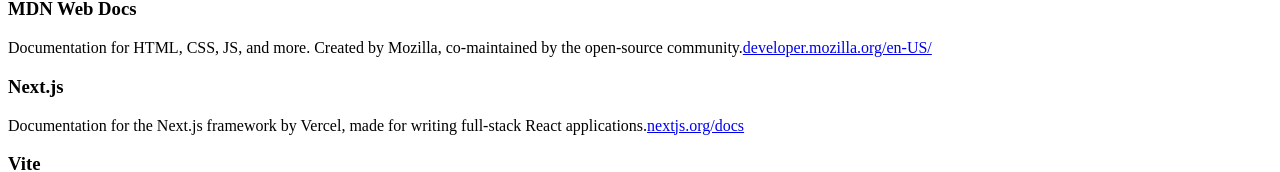
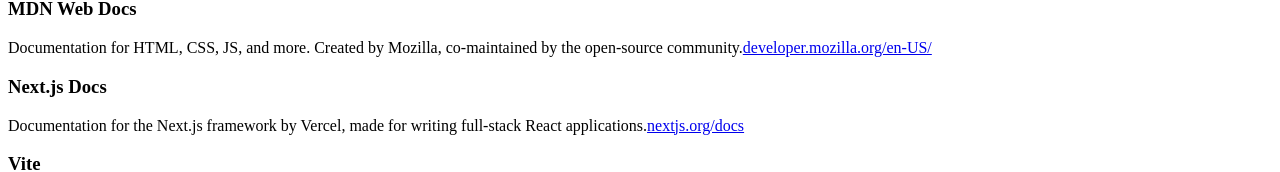
Before and after one commit to mobiclub/2023-fall-workshop-learn-react, a Next.js app: page / in a window 1280 px wide. Shown: the part 1218-1390 px from the top of the page. Built offline with nearby package versions, Linux system fonts and the light colour scheme.

Commit message:
chore: undo minor formatting (separate PR)

```diff
--- a/src/app/page.tsx
+++ b/src/app/page.tsx
@@ -83,7 +83,7 @@
 						url='https://developer.mozilla.org/en-US/'
 						desc='Documentation for HTML, CSS, JS, and more. Created by Mozilla, co-maintained by the open-source community.' />
 					<LinkPreview
-						siteName='Next.js'
+						siteName='Next.js Docs'
 						url='https://nextjs.org/docs'
 						desc='Documentation for the Next.js framework by Vercel, made for writing full-stack React applications.' />
 					<LinkPreview
```
